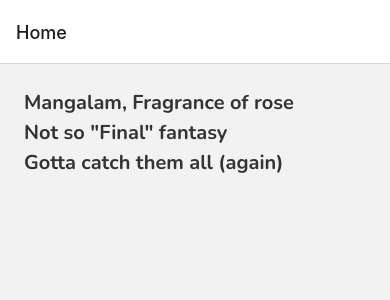
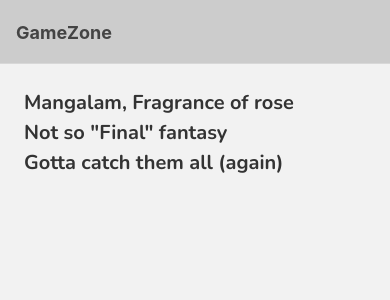
Before and after one commit to techie-akki/react-native-gamezoneApp, a React Native app: screen / in a window 390 px wide. Shown: the top 300 px of the page. Built offline with nearby package versions, Linux system fonts and the light colour scheme.

Commit message:
used options and screenOptions functions for adding  style to screen header and contents

```diff
--- a/App.js
+++ b/App.js
@@ -22,8 +22,17 @@
     return (
       // <Home />
       <NavigationContainer>
-        <Stack.Navigator initialRouteName='Home'>
-          <Stack.Screen name ='Home' component={Home} />
+        <Stack.Navigator initialRouteName='Home'
+        screenOptions={{
+          headerStyle: {
+            backgroundColor: '#ccc',
+          },
+          headerTintColor: '#444',
+          headerTitleStyle: {
+            fontWeight: 'bold',
+          },
+        }}>
+          <Stack.Screen name ='Home' component={Home} options={{ title: 'GameZone'}} />
           <Stack.Screen name ='Review' component={Review} />
         </Stack.Navigator>
       </NavigationContainer>
```
